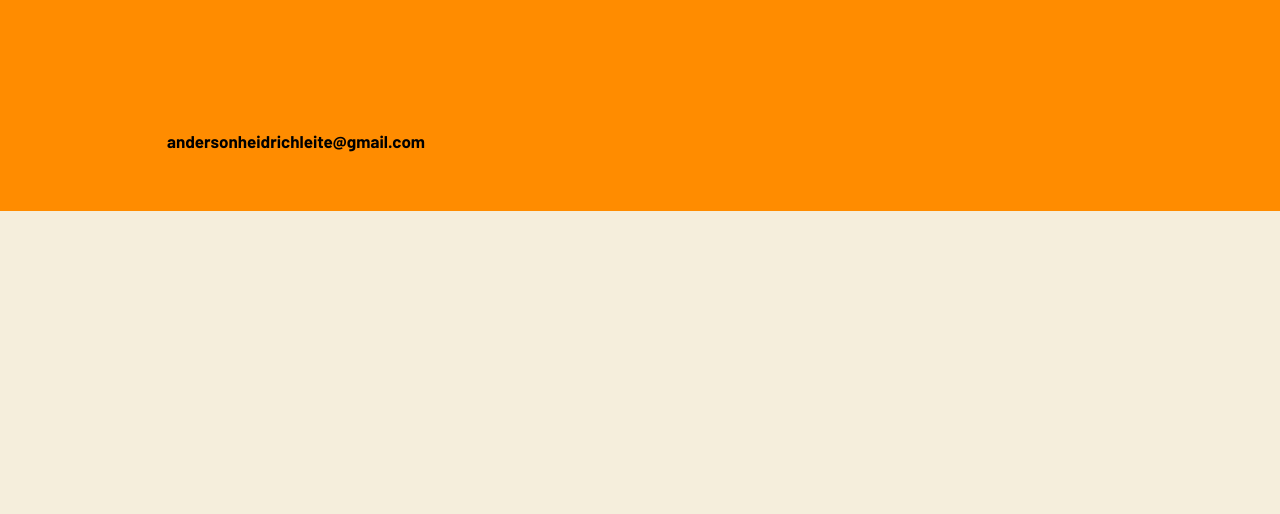
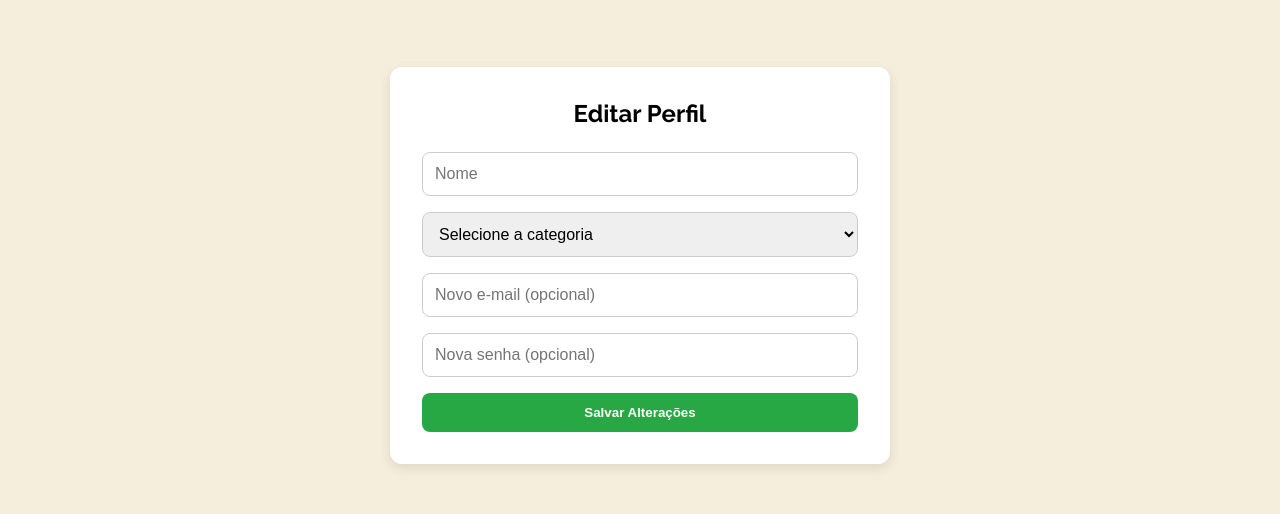
Before and after one commit to andersonheidrich/sorteador, a React (Vite) app: page /perfil in a window 1280 px wide. Shown: the part 190-704 px from the top of the page. Built offline with nearby package versions, Linux system fonts and the light colour scheme; some icons are missing.

Commit message:
criada a tela de perfil

```diff
--- a/src/components/Header/Header.jsx
+++ b/src/components/Header/Header.jsx
@@ -1,7 +1,22 @@
 import { useNavigate } from "react-router-dom";
 import * as Style from "./Header.styles";
+import { useState } from "react";
 
 const Header = () => {
+  const [isLoggedIn, setIsLoggedIn] = useState(false);
+
+  const handleLogin = () => {
+    // Aqui você pode integrar com sua lógica real de login
+    setIsLoggedIn(true);
+    navigate("/login");
+  };
+
+  const handleLogout = () => {
+    // Aqui você pode integrar com sua lógica real de logout
+    setIsLoggedIn(false);
+    navigate("/");
+  };
+
   const navigate = useNavigate();
 
   return (
@@ -17,7 +32,11 @@ const Header = () => {
             <span onClick={() => navigate("/sorteio")}>Sorteio</span>
           </div>
           <div className="menu-item">
-            <span onClick={() => navigate("/login")}>Login</span>
+            {isLoggedIn ? (
+              <span onClick={handleLogout}>Logout</span>
+            ) : (
+              <span onClick={handleLogin}>Login</span>
+            )}
           </div>
         </Style.Menu>
       </Style.Navigation>
--- a/src/views/Home.jsx
+++ b/src/views/Home.jsx
@@ -1,5 +1,5 @@
 import { Route, Routes } from "react-router-dom";
-import { Drawing, LoginPage, Main } from "./Site";
+import { Drawing, LoginPage, Main, Profile } from "./Site";
 import American from "./Site/Drawing/Formats/American";
 import Doubles from "./Site/Drawing/Formats/Doubles";
 import Single from "./Site/Drawing/Formats/Single";
@@ -11,16 +11,17 @@ import PrivateRoute from "../routes/PrivateRoute";
 const Home = () => {
   return (
     <Routes>
+      <Route path="/" element={<Main />} />
+      <Route path="/login" element={<LoginPage />} />
+      <Route path="*" element={<LoginPage />} />
       <Route
-        path="/"
+        path="/perfil"
         element={
-          <Main />
           // <PrivateRoute>
           // </PrivateRoute>
+          <Profile />
         }
       />
-      <Route path="/login" element={<LoginPage />} />
-      <Route path="*" element={<LoginPage />} />
       <Route path="/sorteio" element={<Drawing />} />
       <Route path="/sorteio/americano" element={<American />} />
       <Route path="/sorteio/americano/grupos" element={<AmericanGroups />} />
--- a/src/views/Site/LoginPage/LoginPage.styles.jsx
+++ b/src/views/Site/LoginPage/LoginPage.styles.jsx
@@ -5,7 +5,6 @@ export const Container = styled.div`
   height: 90%;
   align-items: center;
   justify-content: center;
-  /* background-color: #f0f2f5; */
   font-family: Raleway, sans-serif;
 `;
 
--- a/src/views/Site/Main/Main.jsx
+++ b/src/views/Site/Main/Main.jsx
@@ -1,7 +1,13 @@
 import * as Style from "./Main.styles";
 
 const Main = () => {
-  return <Style.Container>MAIN</Style.Container>;
+  return (
+    <Style.Container>
+      <Style.Title>
+        <h1>Sorteador Online</h1>
+      </Style.Title>
+    </Style.Container>
+  );
 };
 
 export default Main;
--- /dev/null
+++ b/src/views/Site/Profile/Profile.jsx
@@ -0,0 +1,114 @@
+import React, { useEffect, useState } from "react";
+import * as Style from "./Profile.styles";
+import { useNavigate } from "react-router-dom";
+
+const Profile = () => {
+  const navigate = useNavigate();
+  const [form, setForm] = useState({
+    name: "",
+    category: "",
+    email: "",
+    password: "",
+  });
+  const [error, setError] = useState("");
+
+  // useEffect(() => {
+  //   const token = localStorage.getItem("token");
+  //   if (!token) {
+  //     navigate("/login");
+  //     return;
+  //   }
+
+  //   fetch("https://suaapi.com/api/me", {
+  //     headers: { Authorization: `Bearer ${token}` },
+  //   })
+  //     .then((res) => {
+  //       if (!res.ok) throw new Error("Erro ao buscar dados");
+  //       return res.json();
+  //     })
+  //     .then((data) => {
+  //       setForm({
+  //         name: data.name || "",
+  //         category: data.category || "",
+  //         email: data.email || "",
+  //         password: "", // sempre vazio por segurança
+  //       });
+  //     })
+  //     .catch((err) => setError(err.message));
+  // }, [navigate]);
+
+  const handleChange = (e) => {
+    const { name, value } = e.target;
+    setForm((prev) => ({ ...prev, [name]: value }));
+  };
+
+  const handleSubmit = async (e) => {
+    e.preventDefault();
+    const token = localStorage.getItem("token");
+
+    try {
+      const response = await fetch("https://suaapi.com/api/update-profile", {
+        method: "PUT",
+        headers: {
+          "Content-Type": "application/json",
+          Authorization: `Bearer ${token}`,
+        },
+        body: JSON.stringify(form),
+      });
+
+      if (!response.ok) throw new Error("Erro ao atualizar perfil");
+      alert("Perfil atualizado com sucesso!");
+      setError("");
+    } catch (err) {
+      setError(err.message);
+    }
+  };
+
+  return (
+    <Style.Container>
+      <Style.Box>
+        <Style.Title>Editar Perfil</Style.Title>
+        {error && <Style.Error>{error}</Style.Error>}
+        <form onSubmit={handleSubmit}>
+          <Style.Input
+            type="text"
+            name="name"
+            placeholder="Nome"
+            value={form.name}
+            onChange={handleChange}
+          />
+          <Style.Select
+            name="category"
+            value={form.category}
+            onChange={handleChange}
+          >
+            <option value="">Selecione a categoria</option>
+            <option value="E">E</option>
+            <option value="D">D</option>
+            <option value="C">C</option>
+            <option value="B">B</option>
+            <option value="A">A</option>
+            <option value="Pro">Pro</option>
+          </Style.Select>
+          <Style.Input
+            type="email"
+            name="email"
+            placeholder="Novo e-mail (opcional)"
+            value={form.email}
+            onChange={handleChange}
+          />
+          <Style.Input
+            type="password"
+            name="password"
+            placeholder="Nova senha (opcional)"
+            value={form.password}
+            onChange={handleChange}
+          />
+          <Style.Button type="submit">Salvar Alterações</Style.Button>
+        </form>
+      </Style.Box>
+    </Style.Container>
+  );
+};
+
+export default Profile;
--- /dev/null
+++ b/src/views/Site/Profile/Profile.styles.jsx
@@ -0,0 +1,102 @@
+import styled from "styled-components";
+
+export const Container = styled.div`
+  display: flex;
+  height: 90%;
+  align-items: center;
+  justify-content: center;
+  font-family: Raleway, sans-serif;
+`;
+
+export const Box = styled.div`
+  background-color: white;
+  padding: 2rem;
+  border-radius: 12px;
+  width: 100%;
+  max-width: 500px;
+  box-shadow: 0 4px 12px rgba(0, 0, 0, 0.1);
+`;
+
+// export const Title = styled.h2`
+//   text-align: center;
+//   margin-bottom: 1.5rem;
+// `;
+
+// export const Input = styled.input`
+//   width: 100%;
+//   padding: 0.75rem;
+//   margin-bottom: 1rem;
+//   border: 1px solid #ccc;
+//   border-radius: 8px;
+//   font-size: 1rem;
+// `;
+
+// export const Button = styled.button`
+//   width: 100%;
+//   padding: 0.75rem;
+//   background-color: #28a745;
+//   color: white;
+//   font-weight: bold;
+//   border: none;
+//   border-radius: 8px;
+//   cursor: pointer;
+//   &:hover {
+//     background-color: #218838;
+//   }
+// `;
+
+// export const Error = styled.p`
+//   color: red;
+//   margin-bottom: 1rem;
+// `;
+
+// export const Container = styled.div`
+//   max-width: 500px;
+//   margin: 4rem auto;
+//   padding: 2rem;
+//   border-radius: 12px;
+//   background: #fff;
+//   box-shadow: 0 4px 12px rgba(0, 0, 0, 0.1);
+// `;
+
+export const Title = styled.h2`
+  text-align: center;
+  margin-bottom: 1.5rem;
+`;
+
+export const Input = styled.input`
+  width: 100%;
+  padding: 0.75rem;
+  margin-bottom: 1rem;
+  border: 1px solid #ccc;
+  border-radius: 8px;
+  font-size: 1rem;
+`;
+
+export const Select = styled.select`
+  width: 100%;
+  padding: 0.75rem;
+  margin-bottom: 1rem;
+  border: 1px solid #ccc;
+  border-radius: 8px;
+  font-size: 1rem;
+`;
+
+export const Button = styled.button`
+  width: 100%;
+  padding: 0.75rem;
+  background-color: #28a745;
+  color: white;
+  font-weight: bold;
+  border: none;
+  border-radius: 8px;
+  cursor: pointer;
+  &:hover {
+    background-color: #218838;
+  }
+`;
+
+export const Error = styled.p`
+  color: red;
+  margin-bottom: 1rem;
+`;
--- /dev/null
+++ b/src/views/Site/Profile/index.jsx
@@ -0,0 +1 @@
+export { default } from "./Profile";
--- a/src/views/Site/index.jsx
+++ b/src/views/Site/index.jsx
@@ -1,3 +1,4 @@
 export { default as Drawing } from "./Drawing";
 export { default as LoginPage } from "./LoginPage";
 export { default as Main } from "./Main";
+export { default as Profile } from "./Profile";
```
